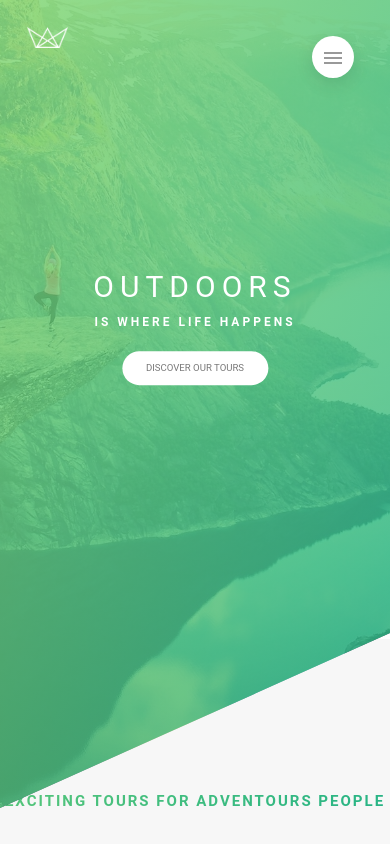
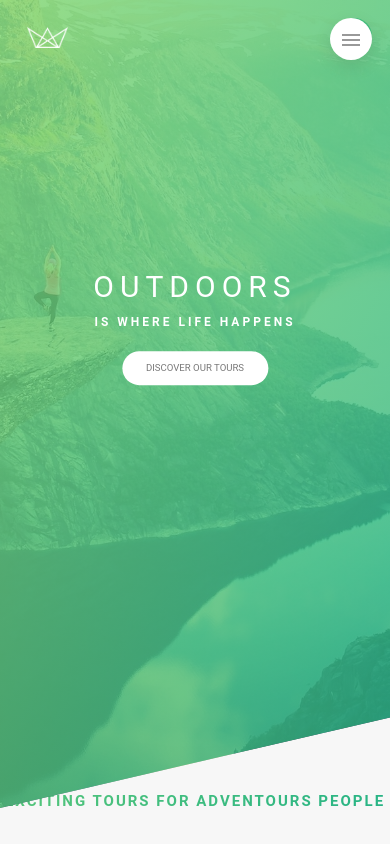
Before and after one commit to akshayr20/Booking-App-Template, an Angular app: page / in a window 390 px wide. Shown: the top 844 px of the page. Built offline with nearby package versions, Linux system fonts and the light colour scheme.

Commit message:
made header and navigation section responsive

```diff
--- a/src/app/header/header.component.scss
+++ b/src/app/header/header.component.scss
@@ -5,6 +5,9 @@
   background-size: cover;
   background-position: top;
   clip-path: polygon(0 0, 100% 0, 100% 75vh, 0 100%);
+  @include respond(phone) {
+    clip-path: polygon(0 0, 100% 0, 100% 85vh, 0 100%);
+  }
   position: relative;
 
   &__logo-box {
--- a/src/app/navigation/navigation.component.scss
+++ b/src/app/navigation/navigation.component.scss
@@ -16,6 +16,14 @@
     box-shadow: 0 1rem 3rem rgba($color-black, 0.1);
     text-align: center;
     cursor: pointer;
+    @include respond(tab-port) {
+      top: 4rem;
+      right: 4rem;
+    }
+    @include respond(phone) {
+      top: 3rem;
+      right: 3rem;
+    }
   }
   &__background {
     height: 6rem;
@@ -27,6 +35,14 @@
     background-image: radial-gradient($color-primary, $color-primary-dark);
     z-index: 5;
     transition: transform 0.8s cubic-bezier(0.86, 0, 0.07, 1);
+    @include respond(tab-port) {
+      top: 4.5rem;
+      right: 4.5rem;
+    }
+    @include respond(phone) {
+      top: 3rem;
+      right: 3rem;
+    }
   }
   &__nav {
     height: 100vh;
```
